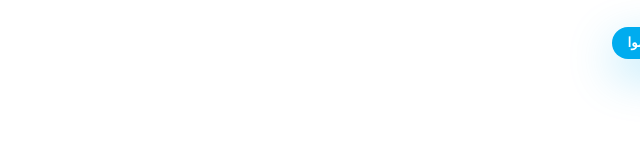
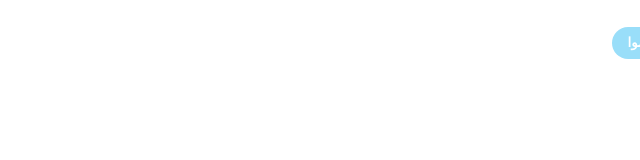
Before and after one commit to Kamva/kamva-ui-kit, a React (Vite) app: page / in a window 1280 px wide. Shown: the top 160 px of the page, without its empty margins (640-1280 px from the left). Built offline with nearby package versions, Linux system fonts and the light colour scheme; a web font is replaced by a local one.

Commit message:
add disable style

```diff
--- a/src/components/buttons/index.tsx
+++ b/src/components/buttons/index.tsx
@@ -8,6 +8,7 @@
   children?: Element | string;
   onClick?: () => any;
   color?: colorPallet;
+  disable?: true;
 }
 
 export const Button: React.SFC<IButtonProps> = props => {
--- a/src/components/buttons/primary.tsx
+++ b/src/components/buttons/primary.tsx
@@ -16,6 +16,7 @@
   color: #fff;
   color: #fff;
   font-weight: 900;
+
   background-color: ${props =>
     !props.color
       ? `rgba(${colorPallet.primary}, 1)`
@@ -27,6 +28,16 @@
         ? `rgba(${colorPallet.primary}, 0.64)`
         : `rgba(${props.color}, 0.30)`};
 
+  ${props =>
+    props.disable &&
+    `background-color: ${
+      !props.color
+        ? `rgba(${colorPallet.primary}, 0.4)`
+        : `rgba(${props.color}, 0.4)`
+    }}`};
+
+  ${props => props.disable && `box-shadow: none; cursor: not-allowed`};
+  ${props => props.disable && `&:before {display: none;}`};
   &:before {
     content: "";
     position: absolute;
--- a/src/docs.tsx
+++ b/src/docs.tsx
@@ -9,7 +9,7 @@
     <div className="container">
       <div className="buttons">
         <h2>Buttons</h2>
-        <Button color={colorPallet.third}>شروع با کاموا</Button>
+        <Button color={colorPallet.third} disable={true}>شروع با کاموا</Button>
       </div>
     </div>
   );
```
